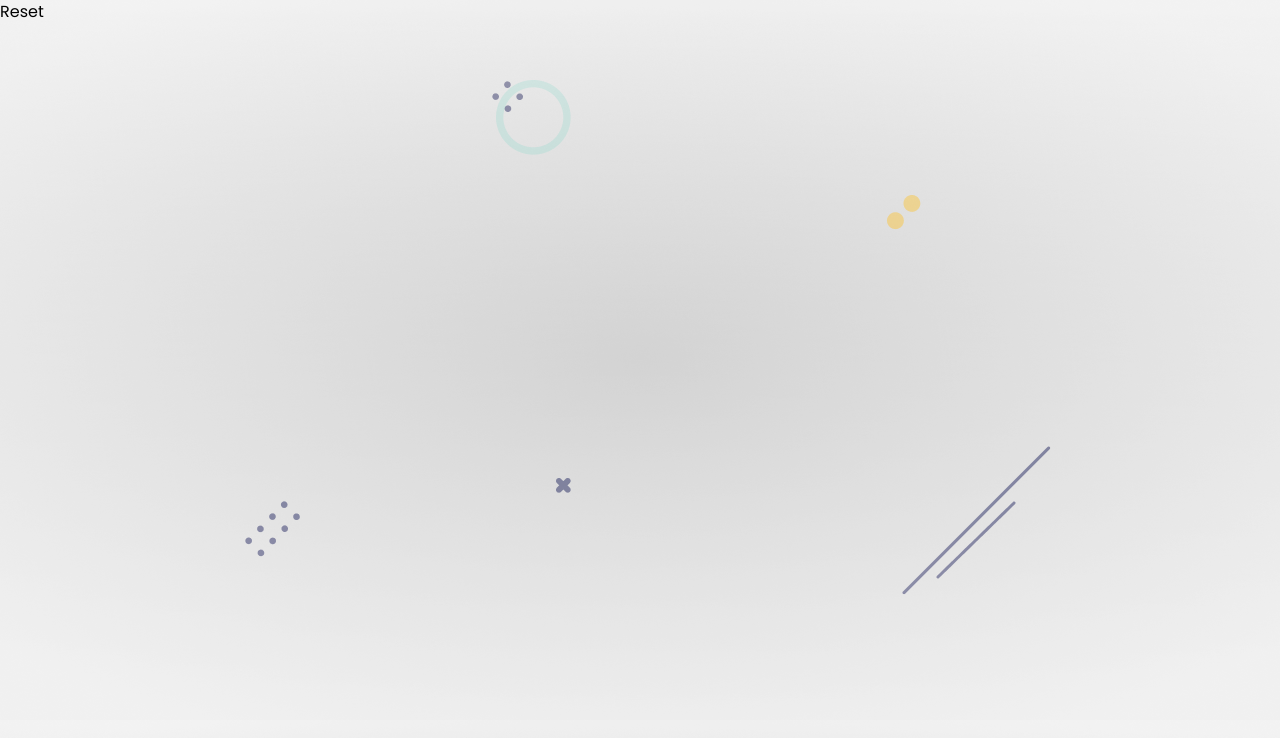
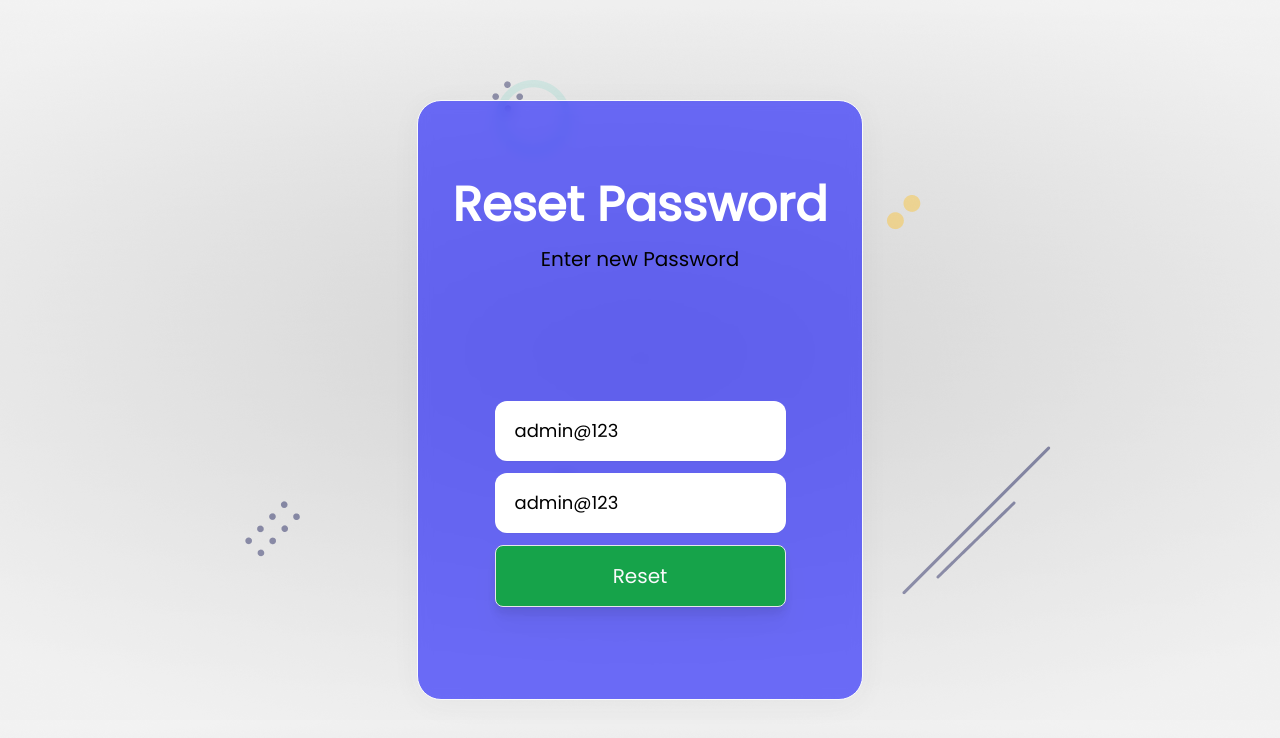
Before and after one commit to Vivek-Anil-Kalal/login_app, a React (Create React App) app in the folder client/: page /reset in a window 1280 px wide. Shown: the top 738 px of the page. Built offline with nearby package versions, Linux system fonts and the light colour scheme.

Commit message:
Reset Component Completed

```diff
--- a/client/src/components/Recovery.js
+++ b/client/src/components/Recovery.js
@@ -1,5 +1,4 @@
 import React from 'react'
-import { Link } from 'react-router-dom'
 import styles from '../styles/Username.module.css'
 import { Toaster } from 'react-hot-toast'
 import { useFormik } from 'formik'
--- a/client/src/components/Reset.js
+++ b/client/src/components/Reset.js
@@ -1,8 +1,50 @@
 import React from 'react'
+import styles from '../styles/Username.module.css'
+import { Toaster } from 'react-hot-toast'
+import { useFormik } from 'formik'
+import { resetPasswordValidation } from '../helper/validate'
 
 const Reset = () => {
+
+  const formik = useFormik({
+    initialValues : {
+      password : 'admin@123' ,
+      confirm_pwd : 'admin@123'
+    },
+    validate : resetPasswordValidation ,
+    validateOnBlur: false ,
+    validateOnChange : false ,
+    onSubmit : async values => {
+      console.log(values);
+    }
+  })
+
   return (
-    <div>Reset</div>
+    <div className="container mx-auto">
+
+      <Toaster position='top-center' reverseOrder="false"></Toaster>
+      <div className="flex justify-center items-center h-screen">
+        <div className={styles.glass}>
+          <div className="title flex flex-col items-center">
+            <h4 className="text-5xl font-bold text-white">Reset Password</h4>
+            <span className="py-4 text-xl w-2/3 text-center text-gray-5">
+              Enter new Password
+            </span>
+          </div>
+
+          <form onSubmit={formik.handleSubmit} className="pt-20">
+            <div className="profile flex justify-center py-4">
+            </div>
+
+            <div className="textbox flex flex-col items-center gap-3">
+              <input {...formik.getFieldProps('password')} className={styles.textbox} type="text" name="password" placeholder='New Password' />
+              <input {...formik.getFieldProps('confirm_pwd')} className={styles.textbox} type="text" name="confirm_pwd" placeholder='Confirm Password' />
+              <button className={`${styles.btn} bg-green-600 drop-shadow-xl`} type="submit">Reset</button>
+            </div>
+          </form>
+        </div>
+      </div>
+    </div>
   )
 }
 
--- a/client/src/helper/validate.js
+++ b/client/src/helper/validate.js
@@ -13,6 +13,19 @@ export async function passwordValidate(values){
 
     return errors ;
 }
+
+/** reset password  */
+export async function resetPasswordValidation(values){
+    const errors = passwordVerify({} , values)
+
+    if(values.password !== values.confirm_pwd ){
+        errors.exist = toast.error("Password not match...!")
+    }
+
+    return errors ;
+}
+
+/********************************************* */
 
 /* validate password */
 function passwordVerify(errors = {} , values ){
```
